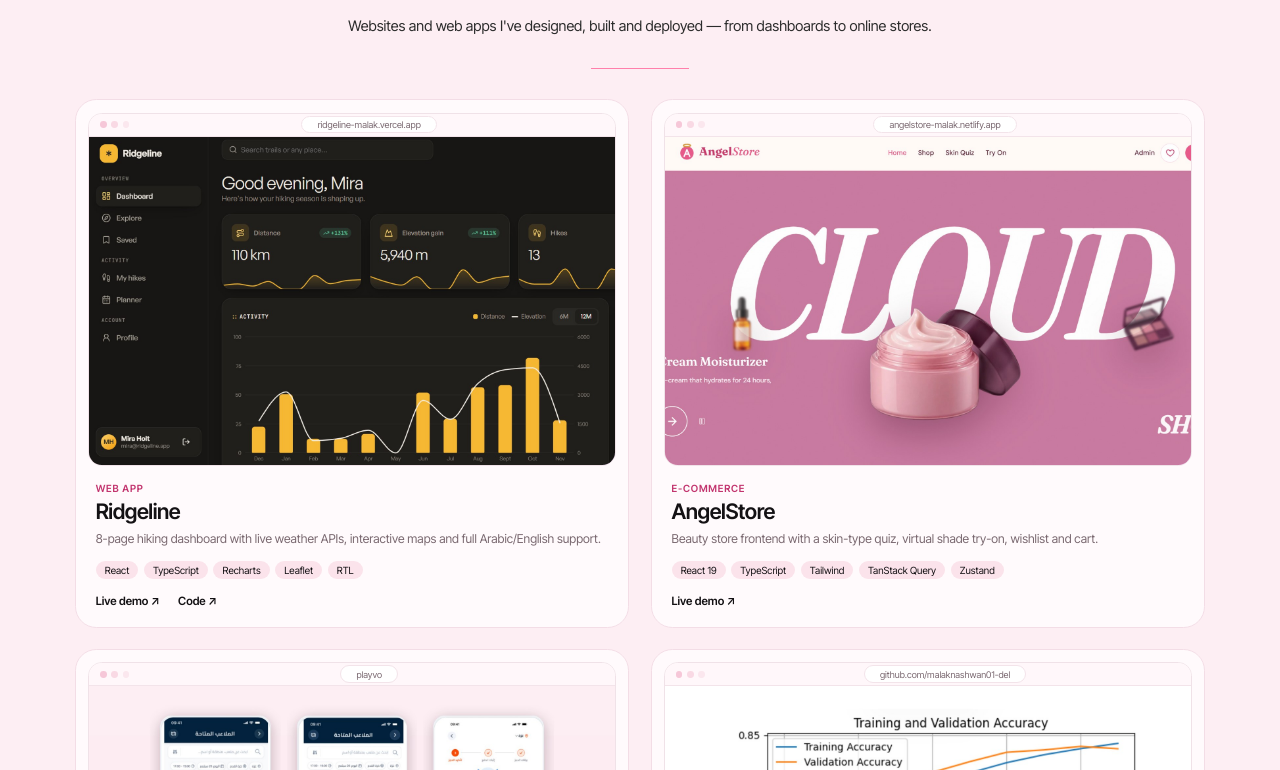
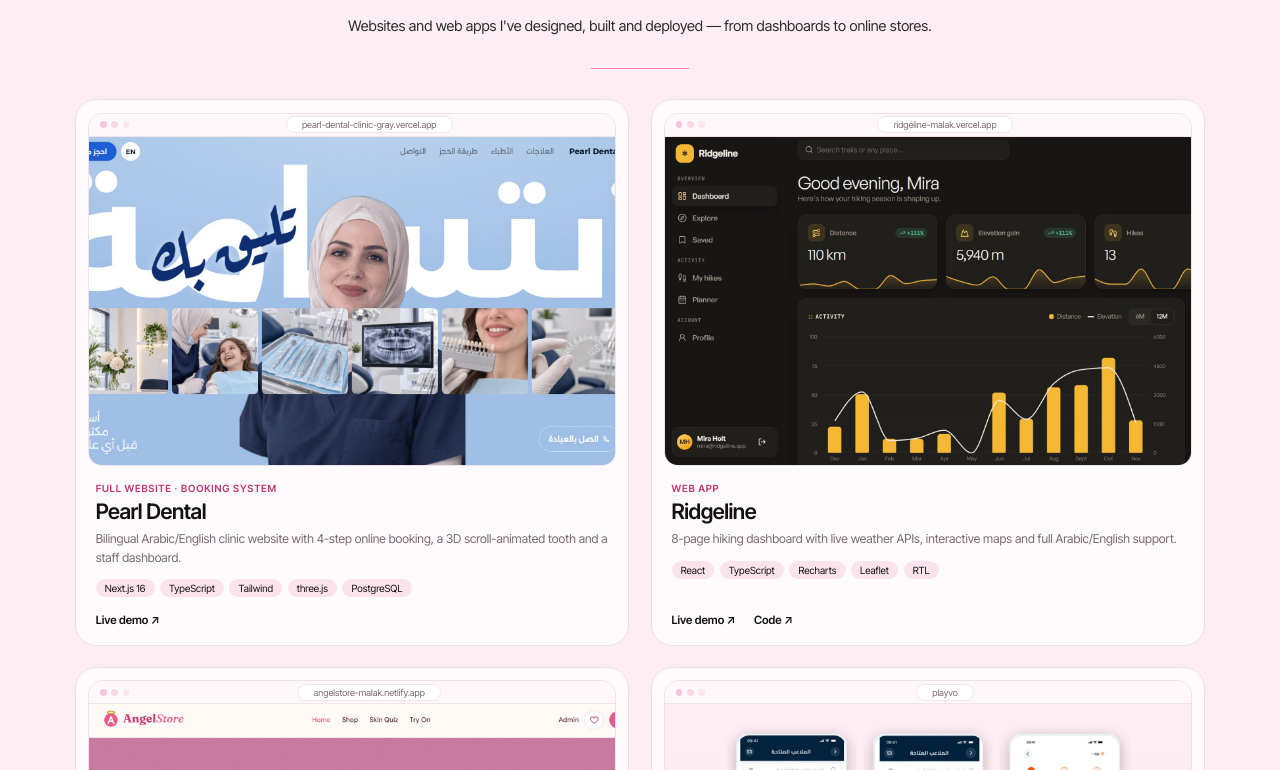
Before and after one commit to malaknashwan01-del/portfolio, a React (Vite) app: page / in a window 1280 px wide. Shown: the part 1010-1780 px from the top of the page. Built offline with nearby package versions, Linux system fonts and the light colour scheme.

Commit message:
Add Pearl Dental
Co-Authored-By: Claude Opus 5.5 <noreply@anthropic.com>
Claude-Session: https://claude.ai/code/session_019aEPKFPmkPLpS2iD8NBSrp

```diff
--- a/src/data.js
+++ b/src/data.js
@@ -55,6 +55,18 @@ export const workIntro = {
 //   image: سكرين شوت بـ public/work/ (نسبة 16:10، يعني مثلاً 1600×1000)
 //   stats: كلمتين قصار (٦ أحرف تقريباً) عشان يطلعوا حلوين بالخط الكبير
 export const projects = [
+  {
+    title: "Pearl Dental",
+    type: "Full website · Booking system",
+    summary: "Bilingual Arabic/English clinic website with 4-step online booking, a 3D scroll-animated tooth and a staff dashboard.",
+    tags: ["Next.js 16", "TypeScript", "Tailwind", "three.js", "PostgreSQL"],
+    outcome: "Dental clinic website & booking system",
+    icon: "web",
+    stats: [],
+    image: "/work/pearl.jpg",
+    live: "https://pearl-dental-clinic-gray.vercel.app",
+    code: "",
+  },
   {
     title: "Ridgeline",
     type: "Web app",
@@ -187,6 +199,7 @@ export const certifications = [
 ];
 
 export const projectDetails = {
+  "Pearl Dental": "Portfolio project for a fictional dental clinic. Arabic-first (RTL) with English. Editorial hero, 3D pearl tooth in three.js generated in code that flies between sections on scroll, live open/closed badge in the clinic time zone, treatments with prices, doctors carousel with next free slot, 4-step booking (treatment, dentist, time, details) with reference and .ics calendar file, manage/cancel booking up to 12h before, password-protected staff schedule. Double bookings prevented at the database level; all times in Asia/Gaza. Tech: Next.js 16, React 19, TypeScript, Tailwind v4, three.js, PostgreSQL (Neon), Drizzle, Zod, Vitest, Vercel.",
   Ridgeline: "8-page hiking dashboard (auth, analytics, interactive maps, trip planner, activity log) with protected, code-split routes; live APIs (Open-Meteo weather and geocoding, OpenStreetMap) with loading/error states and map-provider fallback; full Arabic/English with RTL, dark mode, metric/imperial units, accessible components; elevation chart synced with the route map. Tech: React, TypeScript, Vite, React Router, Recharts, Leaflet.",
   AngelStore: "Beauty e-commerce frontend: product catalog, wishlist with optimistic updates, shopping bag persisted in localStorage, admin view, skin-type quiz with product recommendations, virtual shade try-on, shop filters saved in the URL. Tech: React 19, TypeScript, Tailwind CSS v4, TanStack Query, Zustand, React Router.",
   Playvo: "Football-pitch booking app for players in Gaza plus a dashboard for pitch owners, built in an 8-person team during CodeMap 2026. Malak worked on the Flutter app: sign-up/login and the booking flow (search, map, booking, payment proof, confirmation). A survey of 14 players found 93% would use it.",
```
Also changed, not shown: public/work/pearl.jpg (added).
